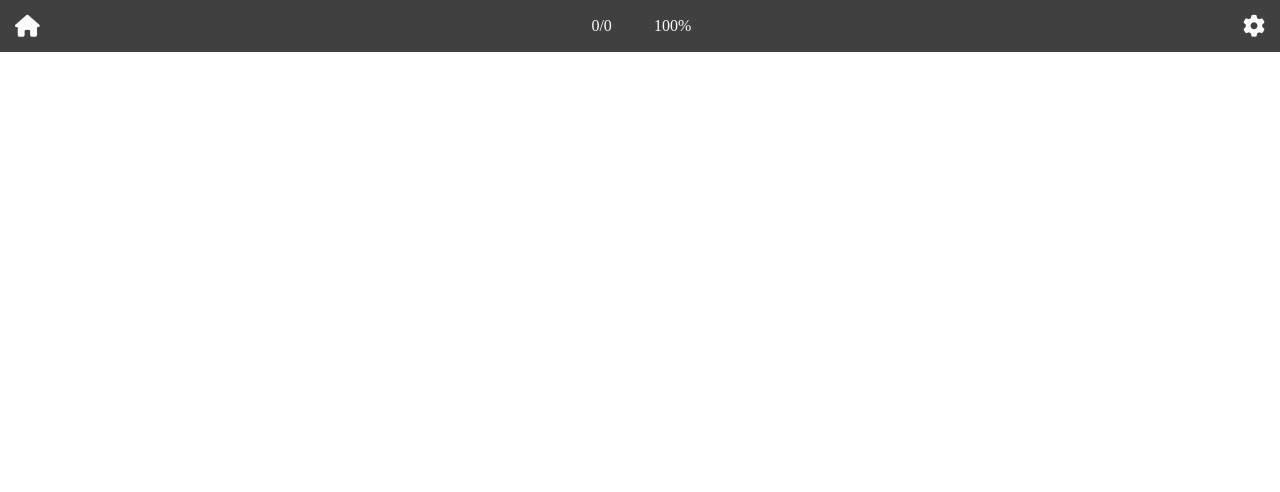
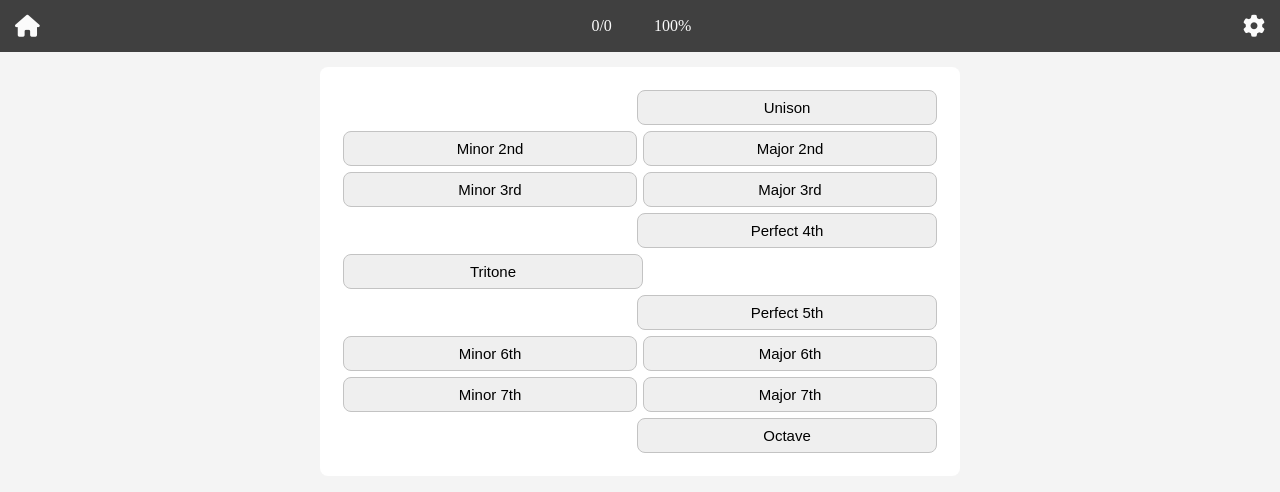
Before and after one commit to mmcgarril/ear-training-app, a React (Vite) app: page / in a window 1280 px wide. Shown: the top 492 px of the page. Built offline with nearby package versions, Linux system fonts and the light colour scheme.

Commit message:
Add quiz buttons and styles

```diff
--- a/src/App.jsx
+++ b/src/App.jsx
@@ -1,10 +1,12 @@
 import Header from "./components/Header"
+import Quiz from "./components/Quiz"
 
 function App() {
 
   return (
     <>
-      <Header></Header>
+      <Header />
+      <Quiz />
     </>
   )
 }
--- a/src/components/Header.jsx
+++ b/src/components/Header.jsx
@@ -3,7 +3,7 @@ export default function Header() {
         <>
             <div className="header">
                 <i class="fa-solid fa-house"></i>
-                <div className="score-div">
+                <div className="score-container">
                     <p>0/0</p>
                     <p>100%</p>
                 </div>
--- a/src/components/Quiz.jsx
+++ b/src/components/Quiz.jsx
@@ -1,7 +1,39 @@
 export default function Quiz() {
     return (
         <>
-
+            <div className="quiz-container">
+                <div className="quiz-row right">
+                    <button className="answer-card">Unison</button>
+                </div>
+                <div className="quiz-row">
+                    <button className="answer-card">Minor 2nd</button>
+                    <button className="answer-card">Major 2nd</button>
+                </div>
+                <div className="quiz-row">
+                    <button className="answer-card">Minor 3rd</button>
+                    <button className="answer-card">Major 3rd</button>
+                </div>
+                <div className="quiz-row right">
+                    <button className="answer-card">Perfect 4th</button>
+                </div>
+                <div className="quiz-row">
+                    <button className="answer-card">Tritone</button>
+                </div>
+                <div className="quiz-row right">
+                    <button className="answer-card">Perfect 5th</button>
+                </div>
+                <div className="quiz-row">
+                    <button className="answer-card">Minor 6th</button>
+                    <button className="answer-card">Major 6th</button>
+                </div>
+                <div className="quiz-row">
+                    <button className="answer-card">Minor 7th</button>
+                    <button className="answer-card">Major 7th</button>
+                </div>
+                <div className="quiz-row right">
+                    <button className="answer-card">Octave</button>
+                </div>
+            </div>
         </>
     )
 }
--- a/src/index.css
+++ b/src/index.css
@@ -1,7 +1,13 @@
+:root {
+    --main-bg-color: rgb(244, 244, 244);
+    --secondary-bg-color : white;
+}
+
 html, body {
     margin: 0;
     padding: 0;
-  }
+    background-color: var(--main-bg-color);
+}
 
 .header {
     background-color: rgb(64, 64, 64);
@@ -15,10 +21,41 @@ i {
     padding: 15px;
 }
 
-.score-div {
+.score-container {
     color: rgb(251, 251, 251);
     width: 100px;
     display: flex;
     justify-content: space-between;
     align-items: center;
 }
+
+.quiz-container {
+    background-color: var(--secondary-bg-color);
+    margin: auto;
+    width: 600px;
+    margin-top: 15px;
+    border-radius: 8px;
+    padding: 20px;
+}
+
+.quiz-row {
+    width: 100%;
+    display: flex;
+}
+
+.right {
+    justify-content: end;
+}
+
+.answer-card {
+    width: 50%;
+    border-radius: 8px;
+    border: solid rgb(195, 195, 195) 1px;
+    font-size: 15px;
+    margin: 3px;
+    padding: 8px;
+}
+
+:hover .answer-card {
+    cursor: pointer;
+}
```
